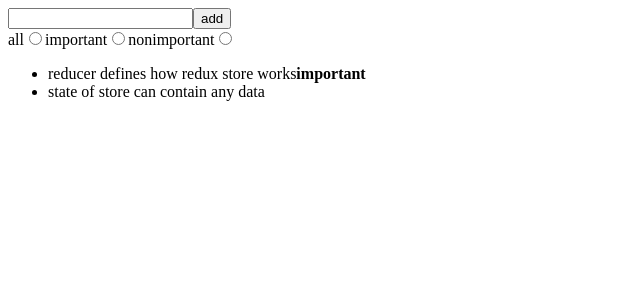
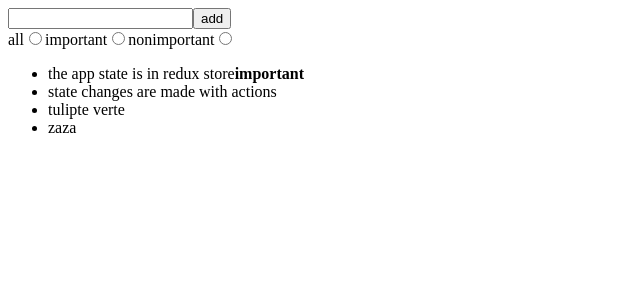
Before and after one commit to ErwannLG/redux-notes, a React (Create React App) app: page / in a window 1280 px wide. Shown: the top 300 px of the page, without its empty margins (0-640 px from the left). Built offline with nearby package versions, Linux system fonts and the light colour scheme; data requests are answered from the project's data file.

Commit message:
communicating with server in a redux app

```diff
--- /dev/null
+++ b/db.json
@@ -0,0 +1,24 @@
+{
+  "notes": [
+    {
+      "content": "the app state is in redux store",
+      "important": true,
+      "id": 1
+    },
+    {
+      "content": "state changes are made with actions",
+      "important": false,
+      "id": 2
+    },
+    {
+      "content": "tulipte verte",
+      "important": false,
+      "id": 3
+    },
+    {
+      "content": "zaza",
+      "important": false,
+      "id": 4
+    }
+  ]
+}
--- a/package.json
+++ b/package.json
@@ -7,14 +7,17 @@
     "@testing-library/jest-dom": "^5.16.4",
     "@testing-library/react": "^12.1.5",
     "@testing-library/user-event": "^13.5.0",
+    "axios": "^0.26.1",
     "react": "^18.0.0",
     "react-dom": "^18.0.0",
     "react-redux": "^7.2.8",
     "react-scripts": "5.0.0",
     "redux": "^4.1.2",
+    "redux-thunk": "^2.4.1",
     "web-vitals": "^2.1.4"
   },
   "scripts": {
+    "server": "json-server -p3001 --watch db.json",
     "start": "react-scripts start",
     "build": "react-scripts build",
     "test": "react-scripts test",
@@ -39,6 +42,7 @@
     ]
   },
   "devDependencies": {
-    "deep-freeze": "0.0.1"
+    "deep-freeze": "0.0.1",
+    "json-server": "^0.17.0"
   }
 }
--- a/src/App.js
+++ b/src/App.js
@@ -1,9 +1,19 @@
+import { useEffect } from 'react'
 import NewNote from './components/NewNote'
 import Notes from './components/Notes'
-import VisibilityFilter from './components/VisibilityFilter';
+import VisibilityFilter from './components/VisibilityFilter'
+import noteService from './services/notes'
+import { initializeNotes, setNotes } from './reducers/noteReducer'
+import { useDispatch } from 'react-redux'
 
 
 const App = () => {
+  const dispatch = useDispatch()
+
+  useEffect(() => {
+    dispatch(initializeNotes())
+  }, [dispatch])
+
   return (
     <div>
       <NewNote />
--- a/src/components/NewNote.js
+++ b/src/components/NewNote.js
@@ -1,10 +1,10 @@
-import { useDispatch } from "react-redux";
-import { createNote } from "../reducers/noteReducer";
+import { useDispatch } from "react-redux"
+import { createNote } from "../reducers/noteReducer"
 
 const NewNote = (props) => {
   const dispatch = useDispatch()
 
-  const addNote = (event) => {
+  const addNote = async (event) => {
     event.preventDefault()
     const content = event.target.note.value
     event.target.note.value = ''
--- a/src/index.js
+++ b/src/index.js
@@ -1,19 +1,7 @@
 import ReactDOM from 'react-dom'
 import { Provider } from 'react-redux'
-import { configureStore } from '@reduxjs/toolkit'
+import store from './store'
 import App from './App'
-
-import noteReducer from './reducers/noteReducer'
-import filterReducer from './reducers/filterReducer'
-
-const store = configureStore({
-  reducer: {
-    notes: noteReducer,
-    filter: filterReducer
-  }
-})
-
-console.log(store.getState())
 
 ReactDOM.render(
   <Provider store={store}>
--- a/src/reducers/noteReducer.js
+++ b/src/reducers/noteReducer.js
@@ -1,33 +1,10 @@
 import { createSlice } from "@reduxjs/toolkit"
-
-const initialState = [
-  {
-    content: 'reducer defines how redux store works',
-    important: true,
-    id: 1,
-  },
-  {
-    content: 'state of store can contain any data',
-    important: false,
-    id: 2,
-  },
-]
-
-const generateId = () =>
-  Number((Math.random() * 1000000).toFixed(0))
+import noteService from '../services/notes'
 
 const noteSlice = createSlice({
   name: 'notes',
-  initialState,
+  initialState: [],
   reducers: {
-    createNote(state, action) {
-      const content = action.payload
-      state.push({
-        content,
-        important: false,
-        id: generateId(),
-      })
-    },
     toggleImportanceOf(state, action) {
       const id = action.payload
       const noteToChange = state.find(n => n.id === id)
@@ -38,9 +15,30 @@ const noteSlice = createSlice({
       return state.map(note =>
         note.id !== id ? note : changedNote
       )
+    },
+    appendNote(state, action) {
+      state.push(action.payload)
+    },
+    setNotes(state, action) {
+      return action.payload
     }
   },
 })
 
-export const { createNote, toggleImportanceOf } = noteSlice.actions
+export const { toggleImportanceOf, appendNote, setNotes } = noteSlice.actions
+
+export const initializeNotes = () => {
+  return async dispatch => {
+    const notes = await noteService.getAll()
+    dispatch(setNotes(notes))
+  }
+}
+
+export const createNote = content => {
+  return async dispatch => {
+    const newNote = await noteService.createNew(content)
+    dispatch(appendNote(newNote))
+  }
+}
+
 export default noteSlice.reducer
--- /dev/null
+++ b/src/services/notes.js
@@ -0,0 +1,19 @@
+import axios from 'axios'
+
+const baseUrl = 'http://localhost:3001/notes'
+
+const getAll = async () => {
+  const response = await axios.get(baseUrl)
+  return response.data
+}
+
+const createNew = async (content) => {
+  const object = { content, important: false }
+  const response = await axios.post(baseUrl, object)
+  return response.data
+}
+
+export default {
+  getAll,
+  createNew,
+}
--- /dev/null
+++ b/src/store.js
@@ -0,0 +1,13 @@
+import { configureStore } from "@reduxjs/toolkit"
+
+import noteReducer from "./reducers/noteReducer"
+import filterReducer from "./reducers/filterReducer"
+
+const store = configureStore({
+  reducer: {
+    notes: noteReducer,
+    filter: filterReducer
+  }
+})
+
+export default store
```
Also changed, not shown: 1 other file (tests, documents, lock files or other folders).
